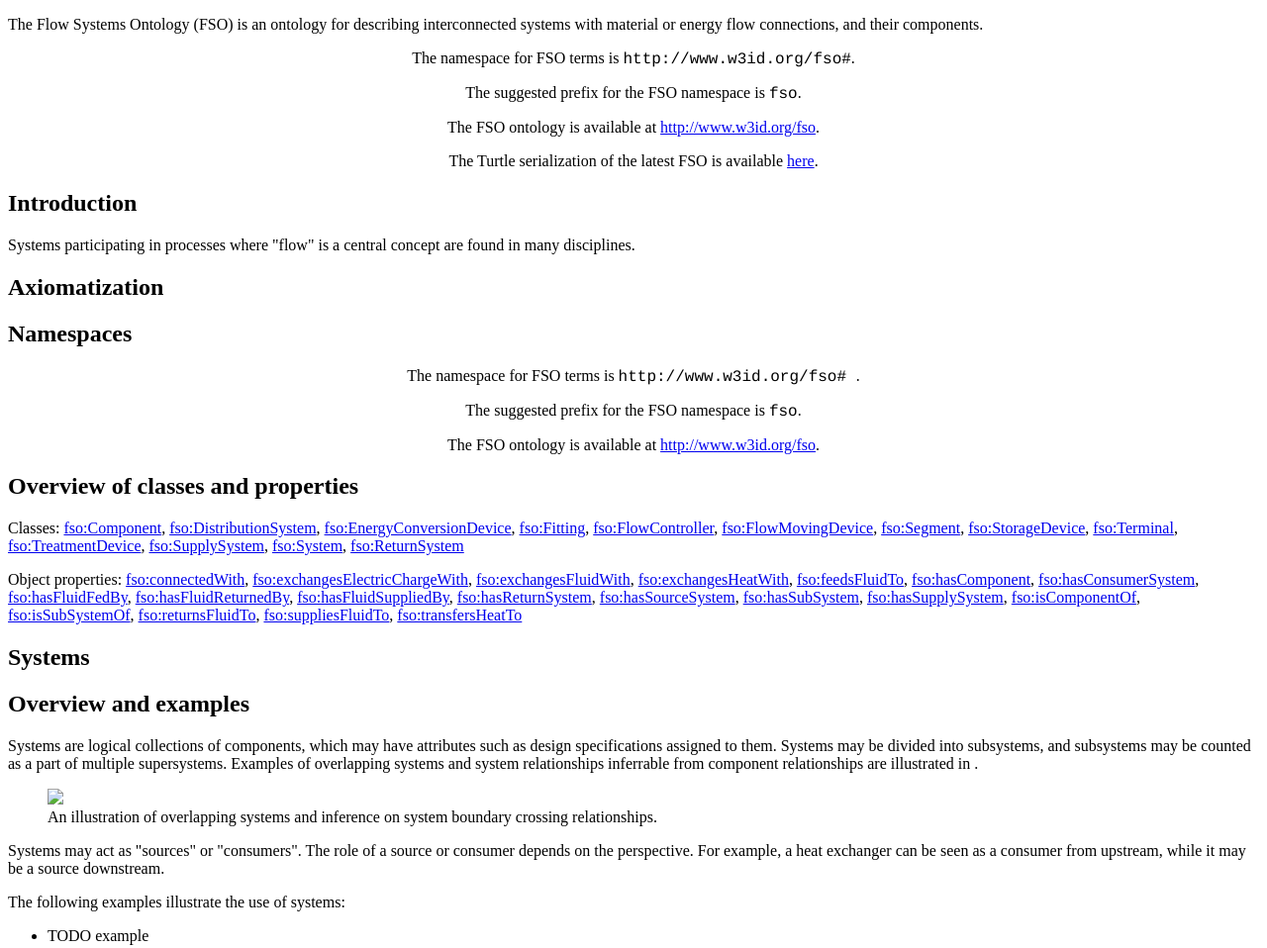
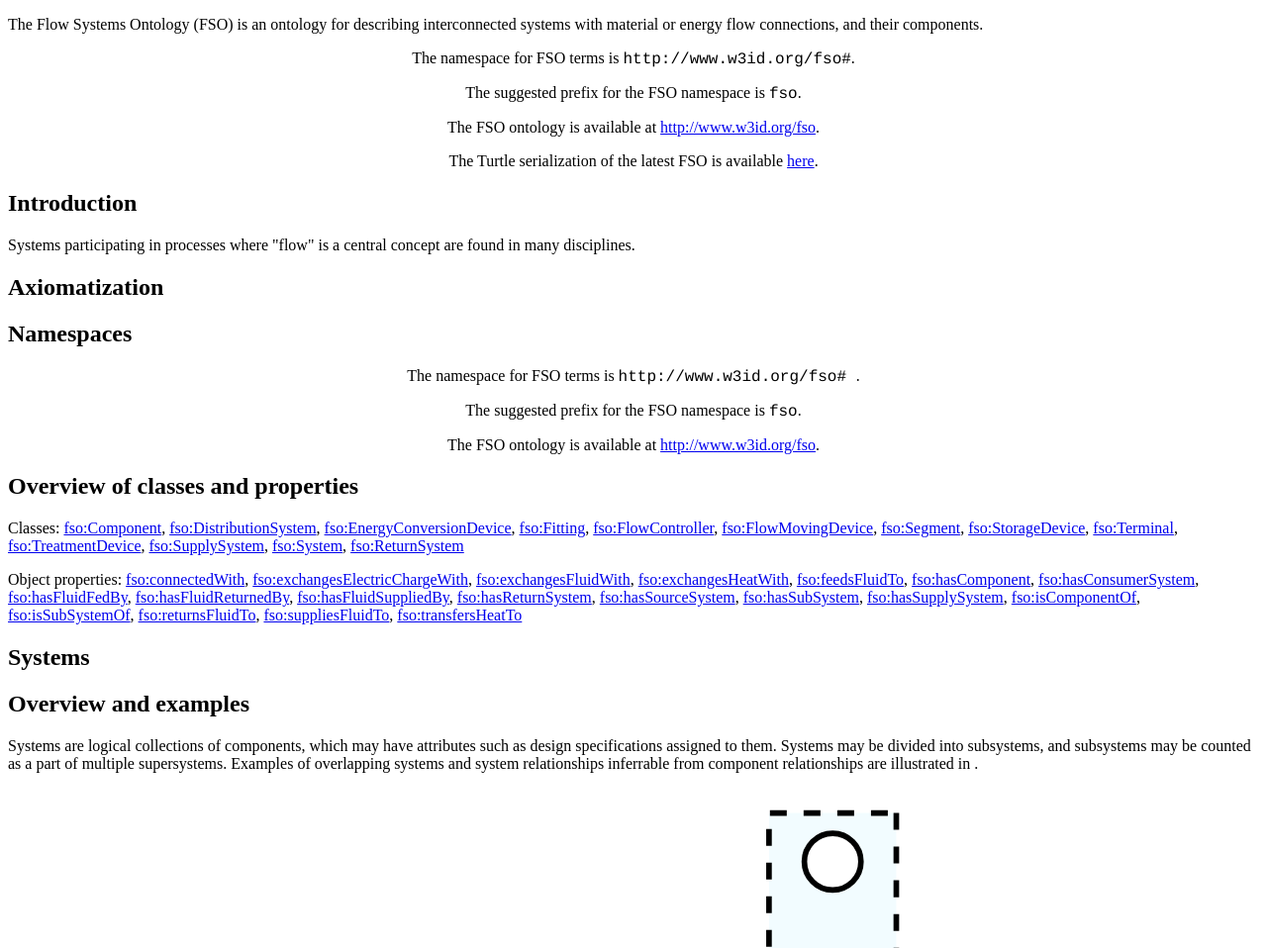
Before and after one commit to alikucukavci/FSO, a plain HTML site: page index.html in a window 1280 px wide. Shown: the top 958 px of the page at 99% size. Drawn offline with Linux system fonts and the light colour scheme.

Commit message:
Fix image source path

```diff
--- a/index.html
+++ b/index.html
@@ -129,7 +129,7 @@
 
           <figure id="systems-overlap">
 
-            <img src="overlapping_systems.svg" />
+            <img src="img/overlapping_systems.svg" />
             <figcaption>An illustration of overlapping systems and inference on system boundary crossing relationships.</figcaption>
           </figure>
 
```
